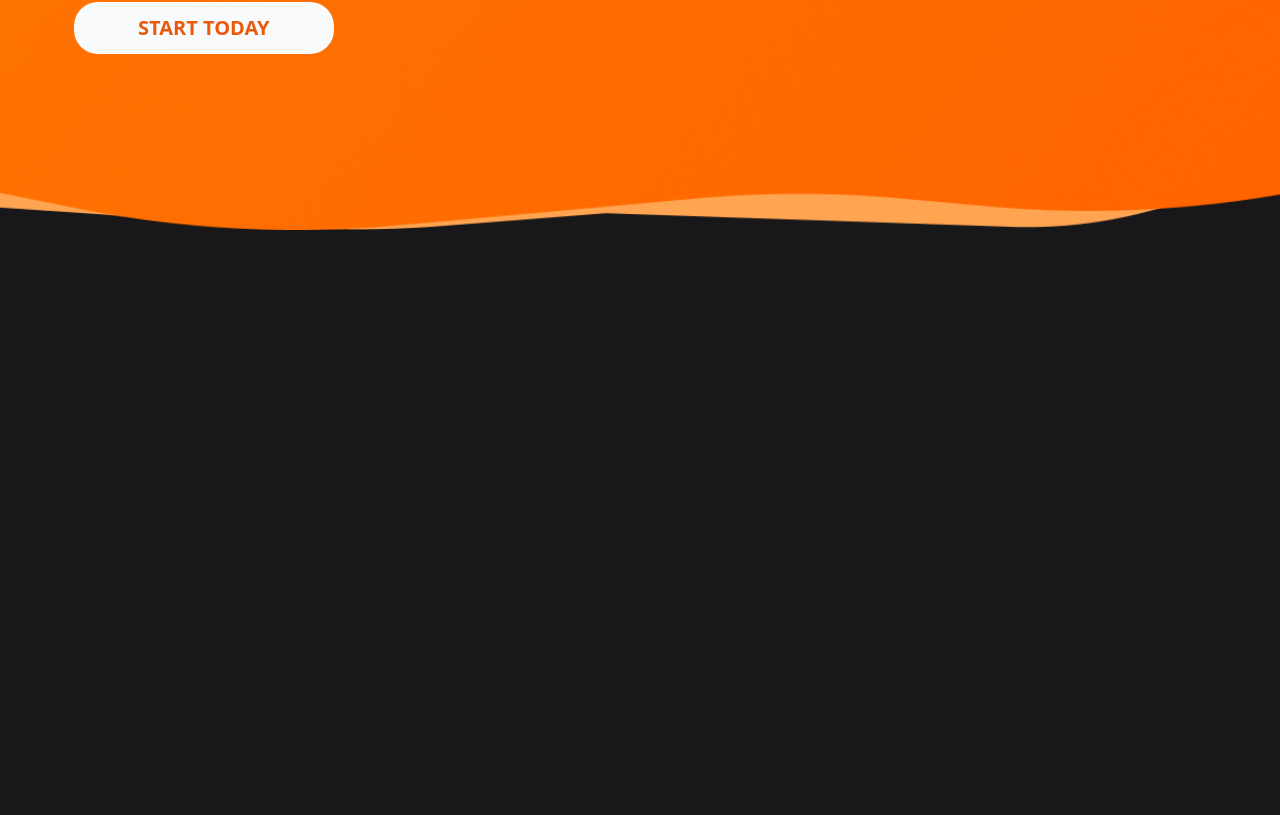
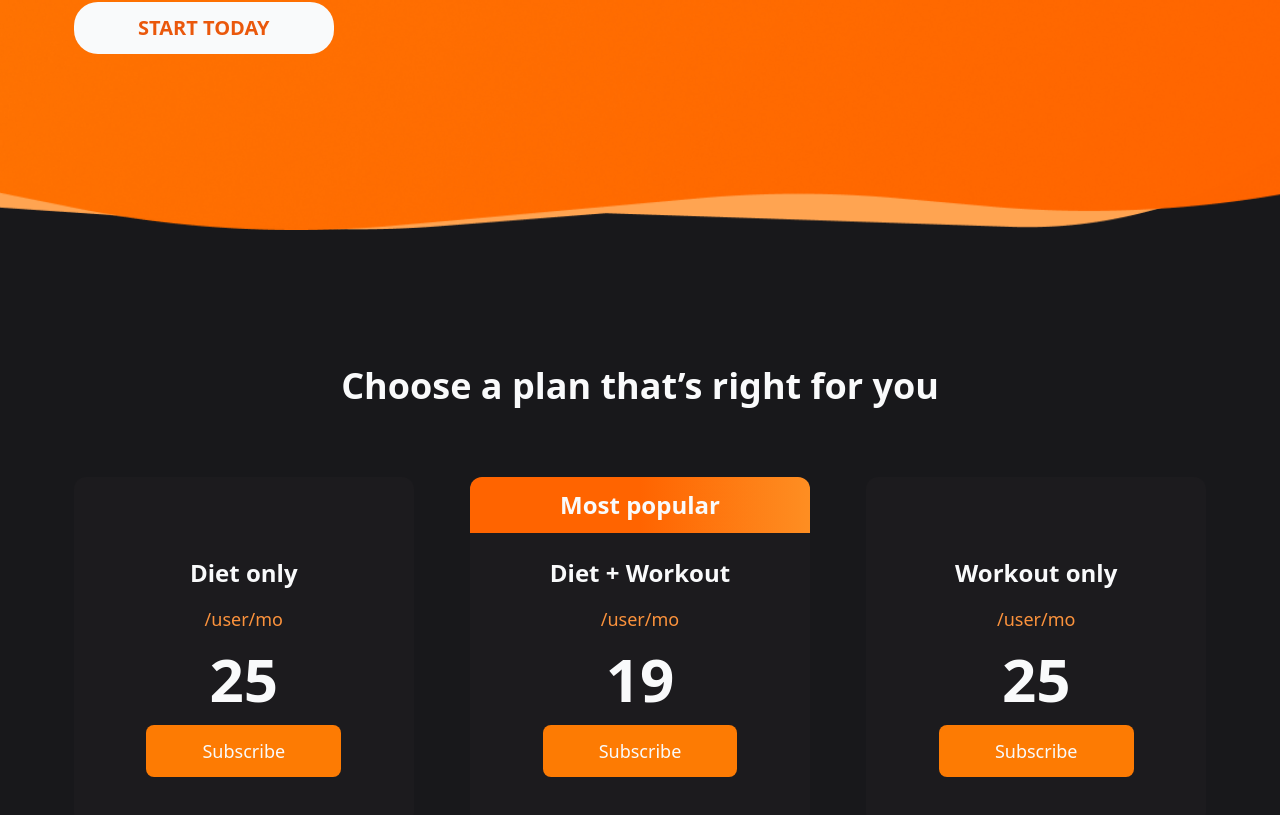
Before and after one commit to Mohammad-Shaar/orangefit, a React (Vite) app: page / in a window 1280 px wide. Shown: the part 5977-6792 px from the top of the page. Before the commit the page ends 6262 px from the top, so only its background shows below. Built offline with nearby package versions, Linux system fonts and the light colour scheme.

Commit message:
working on plans section

```diff
--- /dev/null
+++ b/src/Components/MainHome/PlansSection/Plans.jsx
@@ -0,0 +1,42 @@
+const Plans = () => {
+  return (
+    <section>
+      <div className="container mx-auto p-6 my-10 text-gray-50">
+        <h1 className="text-center text-4xl my-16 font-bold leading-[55px]">
+          Choose a plan that’s right for you
+        </h1>
+        <div className="flex justify-between items-center">
+          <div className="flex flex-col items-center space-y-4 p-12 pt-20 w-[30%] rounded-xl h-full bg-custom-dark">
+            <h2 className="font-bold text-2xl">Diet only</h2>
+            <p className="text-lg text-orange-400">/user/mo</p>
+            <p className="font-bold text-6xl">25</p>
+            <button className="bg-[#FD7B03] py-3 px-14 text-lg rounded-lg ">
+              Subscribe
+            </button>
+          </div>
+          <div className="relative flex flex-col items-center space-y-4 p-12 pt-20 w-[30%] rounded-xl h-full bg-custom-dark">
+            <h2 className="font-bold text-2xl">Diet + Workout</h2>
+            <p className="text-lg text-orange-400">/user/mo</p>
+            <p className="font-bold text-6xl">19</p>
+            <button className="bg-[#FD7B03] py-3 px-14 text-lg rounded-lg ">
+              Subscribe
+            </button>
+            <p className="absolute text-center -top-4 w-full py-3 font-bold text-2xl rounded-t-xl bg-gradient-to-r from-[#FF6400] via-[#FF6400] to-[#FE8E22]">
+              Most popular
+            </p>
+          </div>
+          <div className="flex flex-col items-center space-y-4 p-12 pt-20 w-[30%] rounded-xl h-full bg-custom-dark">
+            <h2 className="font-bold text-2xl">Workout only</h2>
+            <p className="text-lg text-orange-400">/user/mo</p>
+            <p className="font-bold text-6xl">25</p>
+            <button className="bg-[#FD7B03] py-3 px-14 text-lg rounded-lg ">
+              Subscribe
+            </button>
+          </div>
+        </div>
+      </div>
+    </section>
+  );
+};
+
+export default Plans;
--- a/src/Pages/Home.jsx
+++ b/src/Pages/Home.jsx
@@ -2,6 +2,7 @@ import Header from "../Components/Header/Header";
 import Download from "../Components/MainHome/DownloadSection/Download";
 import Expert from "../Components/MainHome/ExpertSection/expert";
 import Opinions from "../Components/MainHome/OPinionSection/Opinions";
+import Plans from "../Components/MainHome/PlansSection/Plans";
 import Quote from "../Components/MainHome/QuoteSction/Quote";
 import Results from "../Components/MainHome/ResultsSction/Results";
 import WhyUs from "../Components/MainHome/WhyUsSection/WhyUs";
@@ -16,6 +17,7 @@ const Home = () => {
       <Download />
       <Opinions />
       <Expert />
+      <Plans />
     </>
   );
 };
--- a/tailwind.config.js
+++ b/tailwind.config.js
@@ -12,6 +12,9 @@ export default {
       borderRadius: {
         custom: "100%",
       },
+      colors: {
+        "custom-dark": "#1C1B1E",
+      },
     },
   },
   plugins: [],
```
